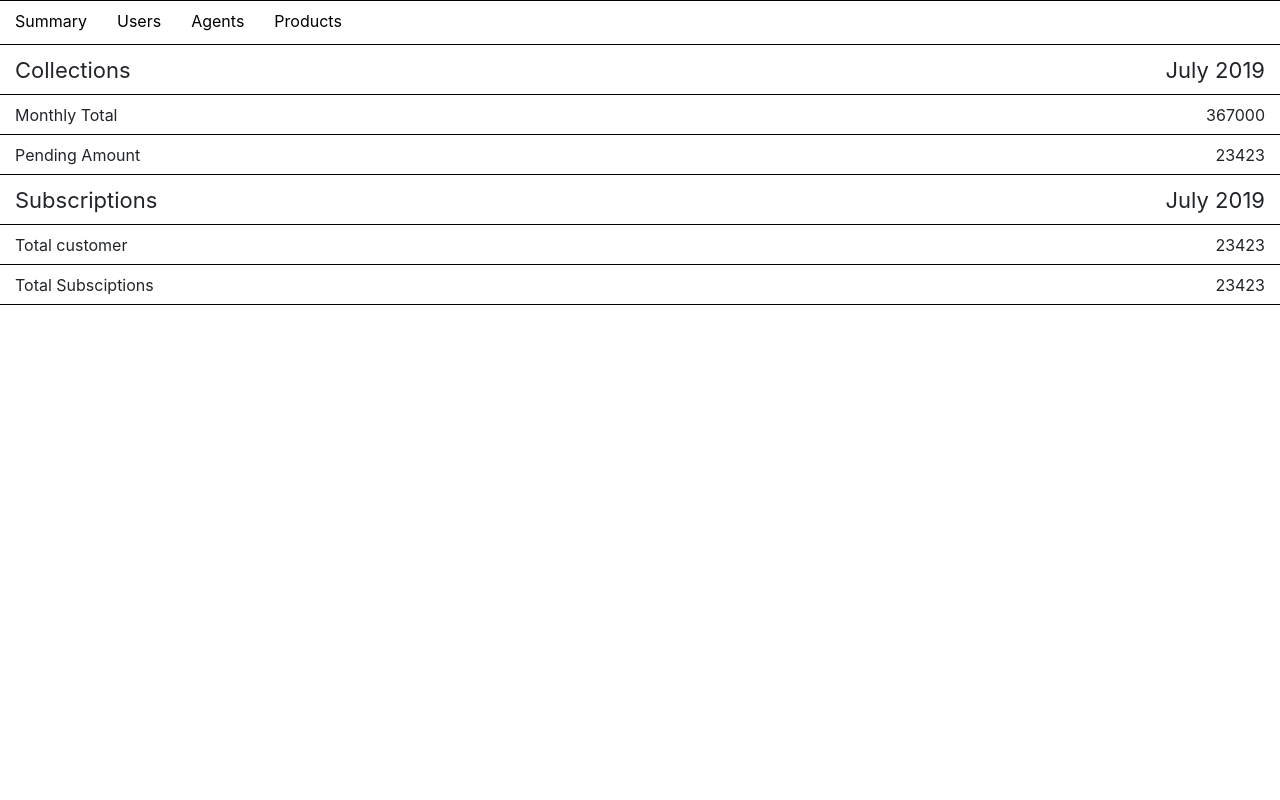
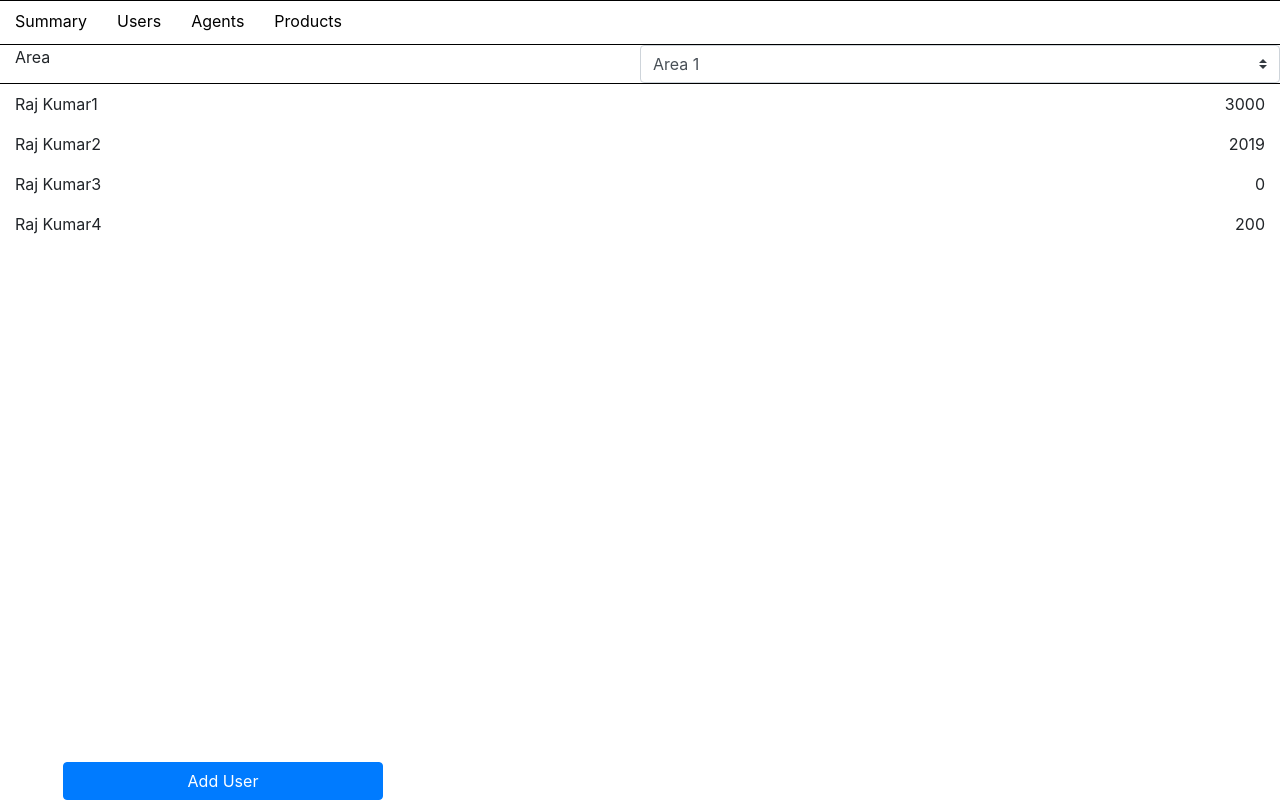
Before and after one commit to kirankumarsunkati/SB, a React (Create React App) app in the folder my-app/: page /Dashboard/Agents in a window 1280 px wide. Built offline with nearby package versions, Linux system fonts and the light colour scheme.

Commit message:
new changes
new changes

```diff
--- a/my-app/src/App.css
+++ b/my-app/src/App.css
@@ -85,3 +85,6 @@ p{
     display: block;
     width: 40vh;
 }
+.noBorder{
+  border:none;
+}
--- a/my-app/src/components/Dashboard/Agents.js
+++ b/my-app/src/components/Dashboard/Agents.js
@@ -23,13 +23,26 @@ render(){
                   return <Link to={name} key={key} className="active"><Navs  value={name}/></Link>
                 })}
           </div>
-          <Row name={'Collections'} value={'July 2019'} isHeader={'true'}></Row>
-          <Row name={'Monthly Total'} value={'367000'}></Row>
-          <Row name={'Pending Amount'} value={'23423'}></Row>
-          <Row name={'Subscriptions'} value={'July 2019'} isHeader={'true'}></Row>
-          <Row name={'Total customer'} value={'23423'}></Row>
-          <Row name={'Total Subsciptions'} value={'23423'}></Row>
+          <div className="row borderTop">
+              <div className="col-6 text-left">
+                  Area
+              </div>
+              <div className="col-6 text-right noPadding">
+                  <select class="custom-select">
+                    <option selected value="Area1">Area 1</option>
+                    <option value="Area2">Area 2</option>
+                    <option value="Area3">Area 3</option>
+                    <option value="Area4">Area 4</option>
+                    <option value="Area5">Area 5</option>
+                  </select>
+              </div>
+          </div>
+          <Row name={'Raj Kumar1'} value={'3000'} noBorder={'true'}></Row>
+          <Row name={'Raj Kumar2'} value={'2019'} noBorder={'true'}></Row>
+          <Row name={'Raj Kumar3'} value={'0'} noBorder={'true'}></Row>
+          <Row name={'Raj Kumar4'} value={'200'} noBorder={'true'}></Row>
 
+          <Link to={'addUser'}><button type="submit" className="btn btn-primary bottom">Add User</button></Link>
 
       </div>
   );
--- a/my-app/src/components/Login/Login.js
+++ b/my-app/src/components/Login/Login.js
@@ -35,13 +35,13 @@ render(){
             <div className="formWrapper">
                 <form name="userLoginForm" id="userLogin">
                 <div className="form-group">
-                    <label className="userOtp">Enter OTP</label>
-                    <input type="password" className="form-control userOtp" id="userOtp"  ref = {(input) => { this.otp = input; } } placeholder="Please Enter 4 digit OTP" onKeyUp={this.submitForm}/>
+                    <label className="userOtp">Login</label>
+                    <input type="password" className="form-control userOtp" id="userOtp"  ref = {(input) => { this.otp = input; } } placeholder="Please Enter 4 digit PIN" onKeyUp={this.submitForm}/>
                 </div>
 
                 <div className="loginFormFooter row">
-                    <Link className="col-8 text-left" to="/RegisterUser">New User, Register Here</Link>
-                    <Link className="col-4 text-Right" to="/ForgotPassword">Forgot Password</Link>
+                    <Link className="col-7 text-left" to="/RegisterUser">New User, Register Here</Link>
+                    <Link className="col-5 text-Right" to="/ForgotPassword">Forgot Password</Link>
                 </div>
                 </form>
             </div>
--- a/my-app/src/components/Login/login.css
+++ b/my-app/src/components/Login/login.css
@@ -1,6 +1,7 @@
 .userOtp{
   max-width: 320px;
-  margin: 0 auto;
+  margin: 3vh auto 7vh auto;
+
 }
 
 .logoWrapper{
--- a/my-app/src/components/UtilityComponents/Row.js
+++ b/my-app/src/components/UtilityComponents/Row.js
@@ -4,9 +4,11 @@ class Row extends React.Component{
 render(){
   const {name} = this.props;
   const {value} = this.props;
+  const {noBorder} = this.props;
   let headerClass = this.props.isHeader === "true" ? 'header' : 'nonHeader';
+  let borderClass =  this.props.noBorder === "true" ? "noBorder" : "border";
   let classNameValue ="row borderTop";
-  classNameValue =  classNameValue+' '+headerClass;
+  classNameValue =  classNameValue+' '+headerClass+ ' '+borderClass;
   return(
 
     <div className={classNameValue}>
```
Also changed, not shown: my-app/src/components/UtilityComponents/Button.js (added, +13 -0 lines), 1 other file (tests, documents, lock files or other folders).
